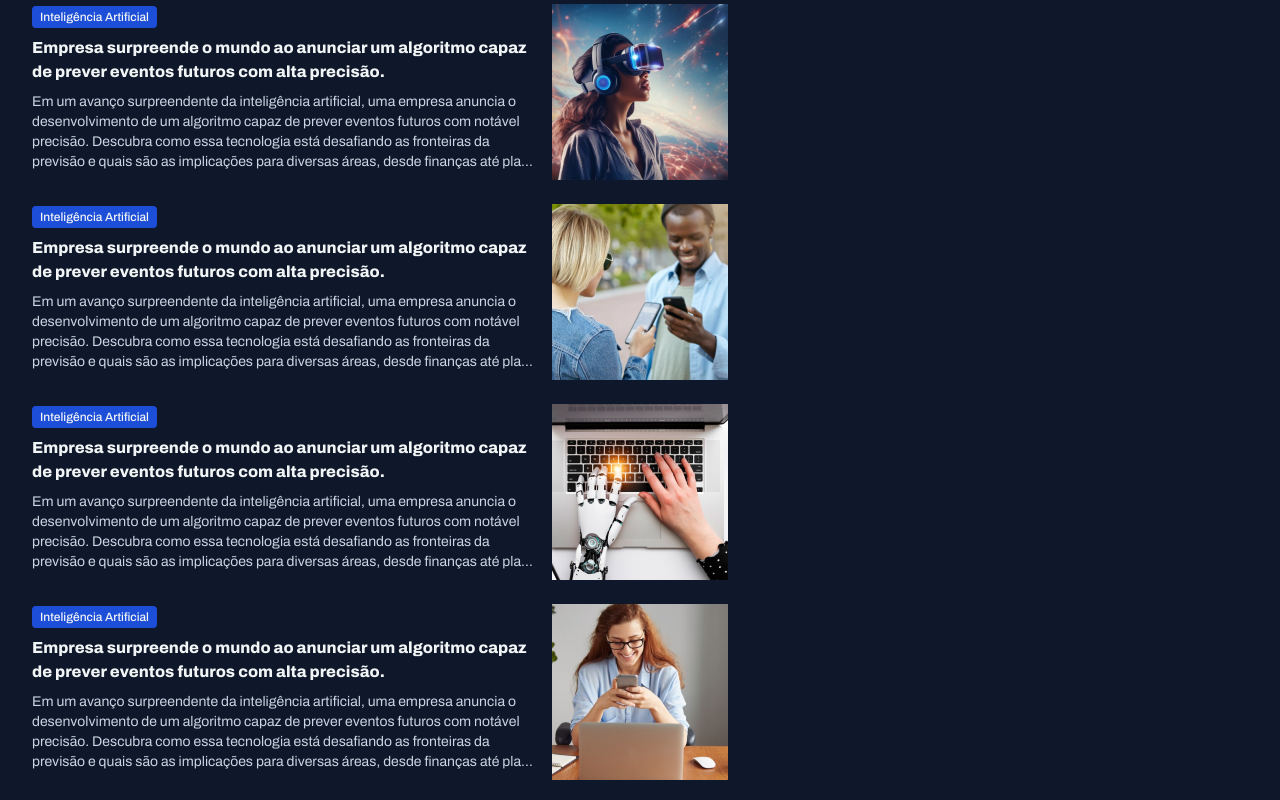
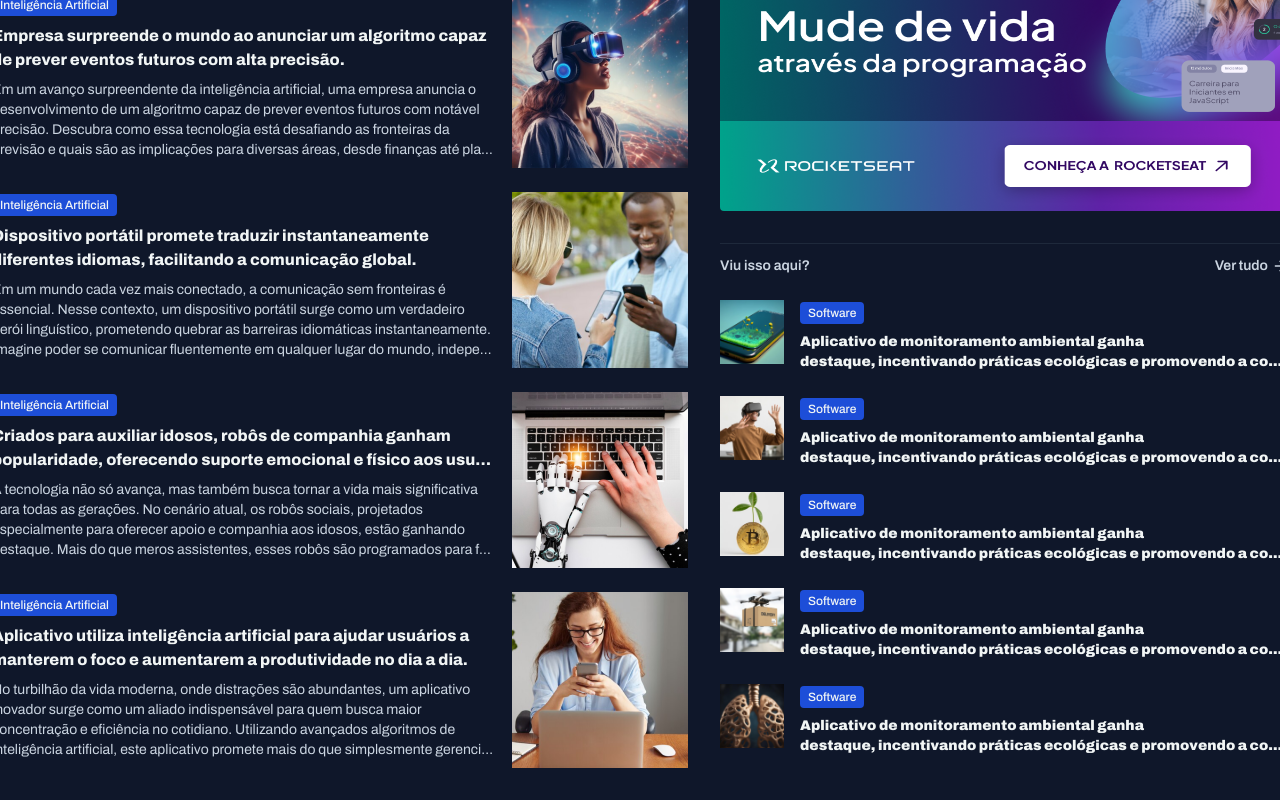
Before and after one commit to cesar7722a/portal-de-noticia, a React (Vite) app: page / in a window 1280 px wide. Shown: the part 1124-1924 px from the top of the page. Built offline with nearby package versions, Linux system fonts and the light colour scheme.

Commit message:
finalizando o projecto

```diff
--- a/src/App.tsx
+++ b/src/App.tsx
@@ -2,17 +2,117 @@ import { BannerMoreWeek } from "./components/bannerMoreWeek";
 import { BannerMoreWeekLeft } from "./components/bannerMoreWeekLeft";
 import { BannerWelcome } from "./components/bannerWelcome";
 import { Header } from "./components/header";
+import Ads from "../public/Ads.png";
+import Imagem14 from "../public/Image14.png";
+import Imagem15 from "../public/Image15.png";
+import Imagem16 from "../public/Image16.png";
+import Imagem17 from "../public/Image17.png";
+import Imagem18 from "../public/Image18.png";
+import { Separator } from "./components/separator";
+import { ArrowRight } from "lucide-react";
+import { TitleArtigo } from "./components/titleArtigo";
 
 export function App() {
   return (
-    <div>
+    <div className="pb-8">
       <Header />
       <main className="px-8 space-y-20">
         <BannerWelcome />
         <BannerMoreWeek />
-        <div className="space-x-8">
+        <div className="flex gap-8 justify-center">
           <BannerMoreWeekLeft />
-          <div></div>
+          <div className="space-y-8">
+            <figure className="">
+              <img
+                src={Ads}
+                alt="publicidade rocketseat"
+                className="w-full h-[280px] rounded"
+              />
+            </figure>
+            <div className="space-y-6">
+              <div>
+                <Separator />
+                <div className="flex justify-between pt-3 text-[#CBD5E1] font-semibold text-sm">
+                  <span>Viu isso aqui?</span>
+                  <button className="flex items-center gap-1 hover:text-[#1D4ED8]">
+                    Ver tudo
+                    <ArrowRight className="size-4" />
+                  </button>
+                </div>
+              </div>
+              <div className="space-y-6">
+                <div className="flex gap-4">
+                  <figure className="size-16">
+                    <img src={Imagem14} alt="" />
+                  </figure>
+                  <div className="space-y-2">
+                    <TitleArtigo>Software</TitleArtigo>
+                    <p className="font-black text-sm truncate w-[488px]">
+                      Aplicativo de monitoramento ambiental ganha
+                      <br /> destaque, incentivando práticas ecológicas e
+                      promovendo a conscientização.
+                    </p>
+                  </div>
+                </div>
+
+                <div className="flex gap-4">
+                  <figure className="size-16">
+                    <img src={Imagem15} alt="" />
+                  </figure>
+                  <div className="space-y-2">
+                    <TitleArtigo>Software</TitleArtigo>
+                    <p className="font-black text-sm truncate w-[488px]">
+                      Aplicativo de monitoramento ambiental ganha
+                      <br /> destaque, incentivando práticas ecológicas e
+                      promovendo a conscientização.
+                    </p>
+                  </div>
+                </div>
+
+                <div className="flex gap-4">
+                  <figure className="size-16">
+                    <img src={Imagem16} alt="" />
+                  </figure>
+                  <div className="space-y-2">
+                    <TitleArtigo>Software</TitleArtigo>
+                    <p className="font-black text-sm truncate w-[488px]">
+                      Aplicativo de monitoramento ambiental ganha
+                      <br /> destaque, incentivando práticas ecológicas e
+                      promovendo a conscientização.
+                    </p>
+                  </div>
+                </div>
+
+                <div className="flex gap-4">
+                  <figure className="size-16">
+                    <img src={Imagem17} alt="" />
+                  </figure>
+                  <div className="space-y-2">
+                    <TitleArtigo>Software</TitleArtigo>
+                    <p className="font-black text-sm truncate w-[488px]">
+                      Aplicativo de monitoramento ambiental ganha
+                      <br /> destaque, incentivando práticas ecológicas e
+                      promovendo a conscientização.
+                    </p>
+                  </div>
+                </div>
+
+                <div className="flex gap-4">
+                  <figure className="size-16">
+                    <img src={Imagem18} alt="" />
+                  </figure>
+                  <div className="space-y-2">
+                    <TitleArtigo>Software</TitleArtigo>
+                    <p className="font-black text-sm truncate w-[488px]">
+                      Aplicativo de monitoramento ambiental ganha
+                      <br /> destaque, incentivando práticas ecológicas e
+                      promovendo a conscientização.
+                    </p>
+                  </div>
+                </div>
+              </div>
+            </div>
+          </div>
         </div>
       </main>
     </div>
--- a/src/components/bannerMoreWeekLeft.tsx
+++ b/src/components/bannerMoreWeekLeft.tsx
@@ -9,7 +9,7 @@ import Imagem13 from "../../public/Image13.png";
 export function BannerMoreWeekLeft() {
   return (
     <div className="space-y-6 w-[696px]">
-      <div className="pt-3">
+      <div>
         <Separator />
         <div className="flex justify-between py-2">
           <span className="font-semibold text-sm text-[#CBD5E1]">
@@ -47,17 +47,21 @@ export function BannerMoreWeekLeft() {
         <div className="space-y-2 w-[504px]">
           <TitleArtigo>Inteligência Artificial</TitleArtigo>
           <h2 className="font-extrabold truncate">
-            Empresa surpreende o mundo ao anunciar um algoritmo capaz
-            <br /> de prever eventos futuros com alta precisão.
+            Dispositivo portátil promete traduzir instantaneamente
+            <br /> diferentes idiomas, facilitando a comunicação global.
           </h2>
           <p className="text-sm text-[#CBD5E1] truncate">
-            Em um avanço surpreendente da inteligência artificial, uma empresa
-            anuncia o<br /> desenvolvimento de um algoritmo capaz de prever
-            eventos futuros com notável
-            <br /> precisão. Descubra como essa tecnologia está desafiando as
-            fronteiras da
-            <br /> previsão e quais são as implicações para diversas áreas,
-            desde finanças até planejamento estratégico.
+            Em um mundo cada vez mais conectado, a comunicação sem fronteiras é
+            <br /> essencial. Nesse contexto, um dispositivo portátil surge como
+            um verdadeiro
+            <br /> herói linguístico, prometendo quebrar as barreiras
+            idiomáticas instantaneamente.
+            <br /> Imagine poder se comunicar fluentemente em qualquer lugar do
+            mundo, independentemente do idioma local. Este dispositivo não é
+            mais uma visão futurista, mas uma realidade impressionante que está
+            transformando a forma como nos conectamos globalmente. Nesta
+            reportagem, mergulharemos nas funcionalidades deste dispositivo
+            revolucionário e como ele está moldando uma
           </p>
         </div>
         <div className="size-44">
@@ -69,17 +73,23 @@ export function BannerMoreWeekLeft() {
         <div className="space-y-2 w-[504px]">
           <TitleArtigo>Inteligência Artificial</TitleArtigo>
           <h2 className="font-extrabold truncate">
-            Empresa surpreende o mundo ao anunciar um algoritmo capaz
-            <br /> de prever eventos futuros com alta precisão.
+            Criados para auxiliar idosos, robôs de companhia ganham
+            <br /> popularidade, oferecendo suporte emocional e físico aos
+            usuários.
           </h2>
           <p className="text-sm text-[#CBD5E1] truncate">
-            Em um avanço surpreendente da inteligência artificial, uma empresa
-            anuncia o<br /> desenvolvimento de um algoritmo capaz de prever
-            eventos futuros com notável
-            <br /> precisão. Descubra como essa tecnologia está desafiando as
-            fronteiras da
-            <br /> previsão e quais são as implicações para diversas áreas,
-            desde finanças até planejamento estratégico.
+            A tecnologia não só avança, mas também busca tornar a vida mais
+            significativa
+            <br /> para todas as gerações. No cenário atual, os robôs sociais,
+            projetados
+            <br /> especialmente para oferecer apoio e companhia aos idosos,
+            estão ganhando
+            <br /> destaque. Mais do que meros assistentes, esses robôs são
+            programados para fornecer suporte emocional e físico, preenchendo
+            lacunas nas necessidades de cuidado. Nesta matéria, exploraremos
+            como esses companheiros tecnológicos estão impactando positivamente
+            a qualidade de vida da terceira idade e proporcionando uma nova
+            perspectiva sobre o envelhecimento.
           </p>
         </div>
         <div className="size-44">
@@ -91,17 +101,25 @@ export function BannerMoreWeekLeft() {
         <div className="space-y-2 w-[504px]">
           <TitleArtigo>Inteligência Artificial</TitleArtigo>
           <h2 className="font-extrabold truncate">
-            Empresa surpreende o mundo ao anunciar um algoritmo capaz
-            <br /> de prever eventos futuros com alta precisão.
+            Aplicativo utiliza inteligência artificial para ajudar usuários a
+            <br />
+            manterem o foco e aumentarem a produtividade no dia a dia.
           </h2>
           <p className="text-sm text-[#CBD5E1] truncate">
-            Em um avanço surpreendente da inteligência artificial, uma empresa
-            anuncia o<br /> desenvolvimento de um algoritmo capaz de prever
-            eventos futuros com notável
-            <br /> precisão. Descubra como essa tecnologia está desafiando as
-            fronteiras da
-            <br /> previsão e quais são as implicações para diversas áreas,
-            desde finanças até planejamento estratégico.
+            No turbilhão da vida moderna, onde distrações são abundantes, um
+            aplicativo
+            <br /> inovador surge como um aliado indispensável para quem busca
+            maior
+            <br /> concentração e eficiência no cotidiano. Utilizando avançados
+            algoritmos de
+            <br /> inteligência artificial, este aplicativo promete mais do que
+            simplesmente gerenciar tarefas; ele está programado para compreender
+            os padrões de trabalho de cada usuário, oferecendo sugestões
+            personalizadas para otimizar o tempo e maximizar a produtividade.
+            Nesta matéria, exploraremos como essa ferramenta tecnológica está se
+            tornando a chave para manter o foco em um mundo cada vez mais cheio
+            de distrações, transformando a maneira como encaramos nossas
+            responsabilidades diárias.
           </p>
         </div>
         <div className="size-44">
```
